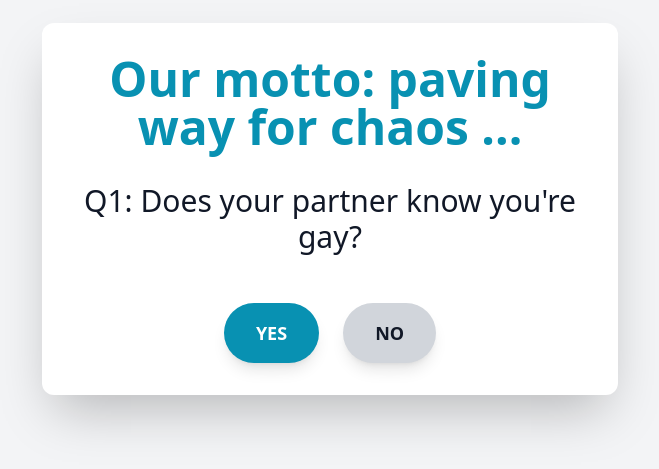
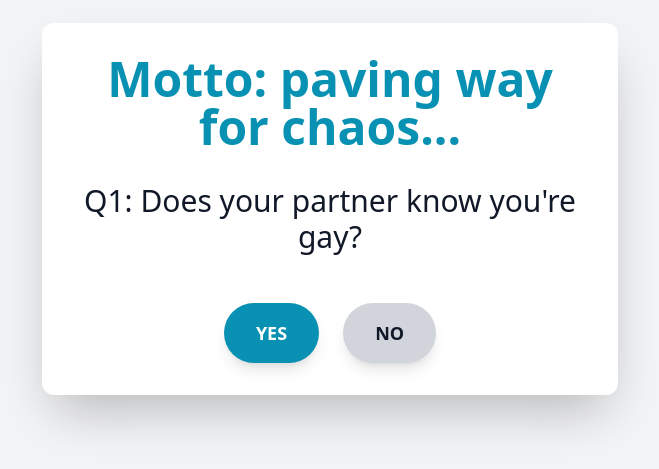
Before and after one commit to TimOsahenru/worldmotto, a plain HTML site: page index.html in a window 1280 px wide. Shown: the part 191-660 px from the top of the page, without its empty margins (310-969 px from the left). Drawn offline with nearby package versions, Linux system fonts and the light colour scheme.

Commit message:
modified motto

```diff
--- a/index.html
+++ b/index.html
@@ -11,7 +11,7 @@
   <div id="container" class="max-w-xl w-full text-center p-8 bg-white rounded-xl shadow-2xl">
 
     <h4 id="mainHeader" class="text-4xl md:text-5xl font-extrabold mb-8 text-cyan-600">
-       Our motto: paving way for chaos ...
+       Motto: paving way for chaos...
     </h4>
 
     <p class="text-3xl font-medium mb-12">
```
